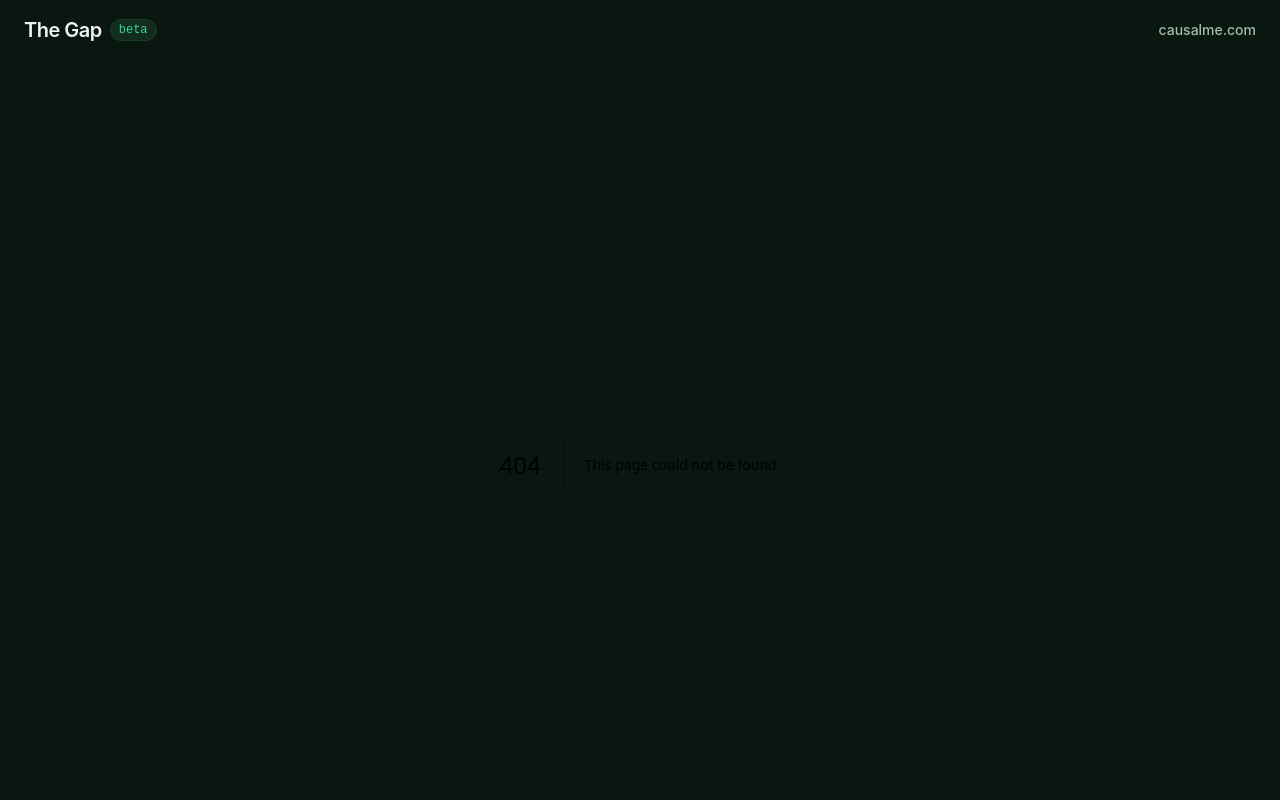
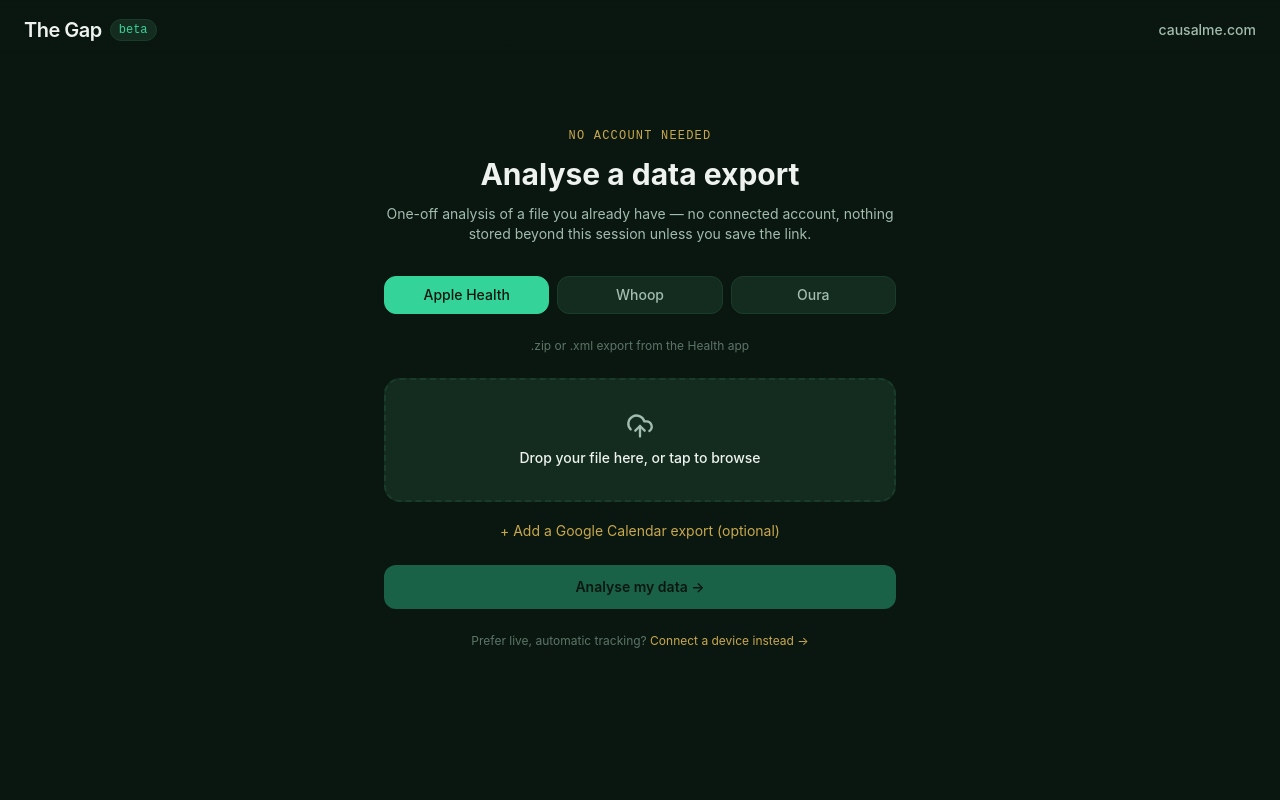
Before and after one commit to hwg2hjf97p-hash/The-Gap, a Next.js app in the folder the-gap/frontend/: page /upload in a window 1280 px wide. Before the commit this address had no page. Shown: the top 800 px of the page. Built offline with nearby package versions, Linux system fonts and the light colour scheme.

Commit message:
upload-flow-restored

```diff
--- a/the-gap/frontend/app/results/live/page.tsx
+++ b/the-gap/frontend/app/results/live/page.tsx
@@ -319,6 +319,11 @@
           >
             Connect a data source →
           </Link>
+          <p className="text-sm mt-4">
+            <a href="/upload" style={{ color: "#c9a84c" }}>
+              Or analyse a file you already have →
+            </a>
+          </p>
         </div>
       </div>
     );
--- /dev/null
+++ b/the-gap/frontend/app/upload/page.tsx
@@ -0,0 +1,192 @@
+"use client";
+
+import { useRef, useState } from "react";
+import { useRouter } from "next/navigation";
+import { UploadCloud, FileCheck2 } from "lucide-react";
+import { analyseFile, AnalysisError } from "../../lib/api";
+import type { DataSource, UploadState } from "../../lib/types";
+
+const SOURCES: { id: DataSource; label: string; hint: string }[] = [
+  { id: "apple_health", label: "Apple Health", hint: ".zip or .xml export from the Health app" },
+  { id: "whoop", label: "Whoop", hint: ".csv export from the Whoop app" },
+  { id: "oura", label: "Oura", hint: ".csv or .json export from the Oura app" },
+];
+
+export default function UploadPage() {
+  const router = useRouter();
+  const fileInputRef = useRef<HTMLInputElement>(null);
+  const calendarInputRef = useRef<HTMLInputElement>(null);
+
+  const [dataSource, setDataSource] = useState<DataSource>("apple_health");
+  const [file, setFile] = useState<File | null>(null);
+  const [calendarFile, setCalendarFile] = useState<File | null>(null);
+  const [state, setState] = useState<UploadState>("idle");
+  const [progress, setProgress] = useState(0);
+  const [error, setError] = useState("");
+  const [dragActive, setDragActive] = useState(false);
+
+  function handleFileSelect(f: File) {
+    setFile(f);
+    setState("selected");
+    setError("");
+  }
+
+  function handleDrop(e: React.DragEvent) {
+    e.preventDefault();
+    setDragActive(false);
+    const f = e.dataTransfer.files?.[0];
+    if (f) handleFileSelect(f);
+  }
+
+  async function handleAnalyse() {
+    if (!file) return;
+    setState("uploading");
+    setProgress(0);
+    setError("");
+    try {
+      const result = await analyseFile(
+        file,
+        dataSource,
+        calendarFile ?? undefined,
+        (pct) => {
+          setProgress(pct);
+          if (pct >= 100) setState("processing");
+        }
+      );
+      setState("done");
+      sessionStorage.setItem("gap_results", JSON.stringify(result));
+      router.push(`/results/${result.session_id}`);
+    } catch (err) {
+      setState("error");
+      if (err instanceof AnalysisError) {
+        setError(err.message);
+      } else {
+        setError("Something went wrong. Please try again.");
+      }
+    }
+  }
+
+  const isBusy = state === "uploading" || state === "processing";
+
+  return (
+    <div className="min-h-screen px-4 py-16" style={{ background: "#0a1710" }}>
+      <div className="max-w-lg mx-auto">
+        <p className="text-xs font-mono tracking-widest mb-3 text-center" style={{ color: "#c9a84c" }}>
+          NO ACCOUNT NEEDED
+        </p>
+        <h1 className="text-3xl font-bold text-center mb-3" style={{ color: "#eef3f0" }}>
+          Analyse a data export
+        </h1>
+        <p className="text-sm text-center mb-8" style={{ color: "#a2bcaf" }}>
+          One-off analysis of a file you already have — no connected account,
+          nothing stored beyond this session unless you save the link.
+        </p>
+
+        {/* Data source selector */}
+        <div className="flex gap-2 mb-6">
+          {SOURCES.map((s) => (
+            <button
+              key={s.id}
+              onClick={() => setDataSource(s.id)}
+              className="flex-1 px-3 py-2 rounded-xl text-sm font-medium"
+              style={{
+                background: dataSource === s.id ? "#34d399" : "#132c1f",
+                color: dataSource === s.id ? "#0a1710" : "#a2bcaf",
+                border: `1px solid ${dataSource === s.id ? "#34d399" : "#1a3d2b"}`,
+              }}
+            >
+              {s.label}
+            </button>
+          ))}
+        </div>
+        <p className="text-xs text-center mb-6" style={{ color: "#5c7568" }}>
+          {SOURCES.find((s) => s.id === dataSource)?.hint}
+        </p>
+
+        {/* Drop zone */}
+        <div
+          onDragOver={(e) => {
+            e.preventDefault();
+            setDragActive(true);
+          }}
+          onDragLeave={() => setDragActive(false)}
+          onDrop={handleDrop}
+          onClick={() => fileInputRef.current?.click()}
+          className="rounded-2xl p-8 text-center cursor-pointer mb-4"
+          style={{
+            background: "#132c1f",
+            border: `2px dashed ${dragActive ? "#34d399" : "#1a3d2b"}`,
+          }}
+        >
+          <input
+            ref={fileInputRef}
+            type="file"
+            className="hidden"
+            accept=".zip,.xml,.csv,.json"
+            onChange={(e) => e.target.files?.[0] && handleFileSelect(e.target.files[0])}
+          />
+          {file ? (
+            <>
+              <FileCheck2 size={28} color="#34d399" className="mx-auto mb-2" />
+              <p className="text-sm font-medium" style={{ color: "#eef3f0" }}>
+                {file.name}
+              </p>
+              <p className="text-xs mt-1" style={{ color: "#a2bcaf" }}>
+                Tap to choose a different file
+              </p>
+            </>
+          ) : (
+            <>
+              <UploadCloud size={28} color="#a2bcaf" className="mx-auto mb-2" />
+              <p className="text-sm font-medium" style={{ color: "#eef3f0" }}>
+                Drop your file here, or tap to browse
+              </p>
+            </>
+          )}
+        </div>
+
+        {/* Optional calendar file */}
+        <button
+          onClick={() => calendarInputRef.current?.click()}
+          className="w-full text-sm text-center mb-6"
+          style={{ color: "#c9a84c" }}
+        >
+          {calendarFile ? `Calendar: ${calendarFile.name} (tap to change)` : "+ Add a Google Calendar export (optional)"}
+        </button>
+        <input
+          ref={calendarInputRef}
+          type="file"
+          className="hidden"
+          accept=".ics"
+          onChange={(e) => e.target.files?.[0] && setCalendarFile(e.target.files[0])}
+        />
+
+        {error && (
+          <p className="text-sm text-center mb-4" style={{ color: "#f87171" }}>
+            {error}
+          </p>
+        )}
+
+        <button
+          onClick={handleAnalyse}
+          disabled={!file || isBusy}
+          className="w-full py-3 rounded-xl font-semibold text-sm disabled:opacity-40"
+          style={{ background: "#34d399", color: "#0a1710" }}
+        >
+          {state === "uploading"
+            ? `Uploading… ${progress}%`
+            : state === "processing"
+            ? "Running your analysis…"
+            : "Analyse my data →"}
+        </button>
+
+        <p className="text-xs text-center mt-6" style={{ color: "#5c7568" }}>
+          Prefer live, automatic tracking?{" "}
+          <a href="/settings" style={{ color: "#c9a84c" }}>
+            Connect a device instead →
+          </a>
+        </p>
+      </div>
+    </div>
+  );
+}
```
Also changed, not shown: the-gap/frontend/app/results/[id]/page.tsx (renamed from the-gap/frontend/app/results/[id]/results_page_final.tsx).
